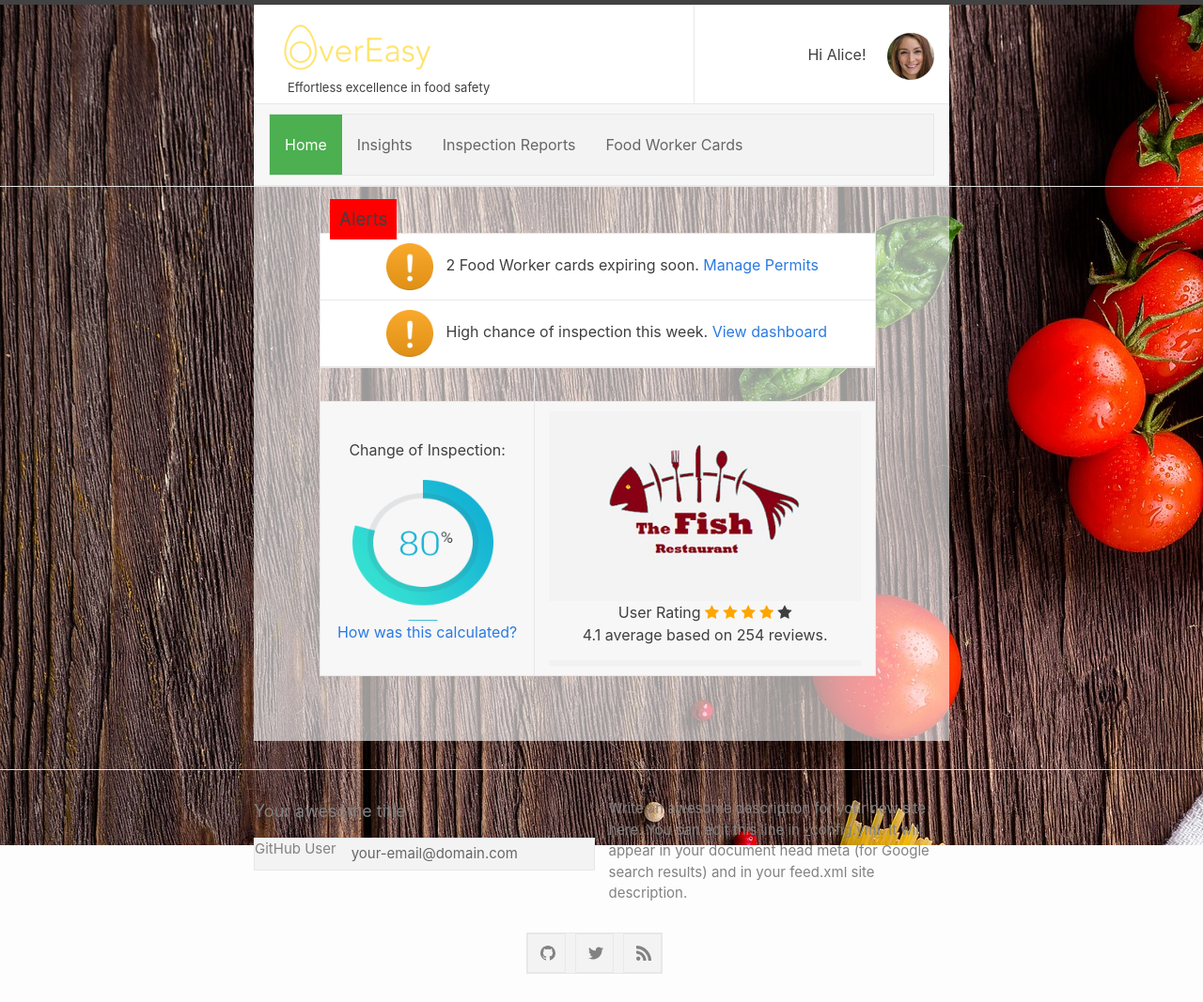
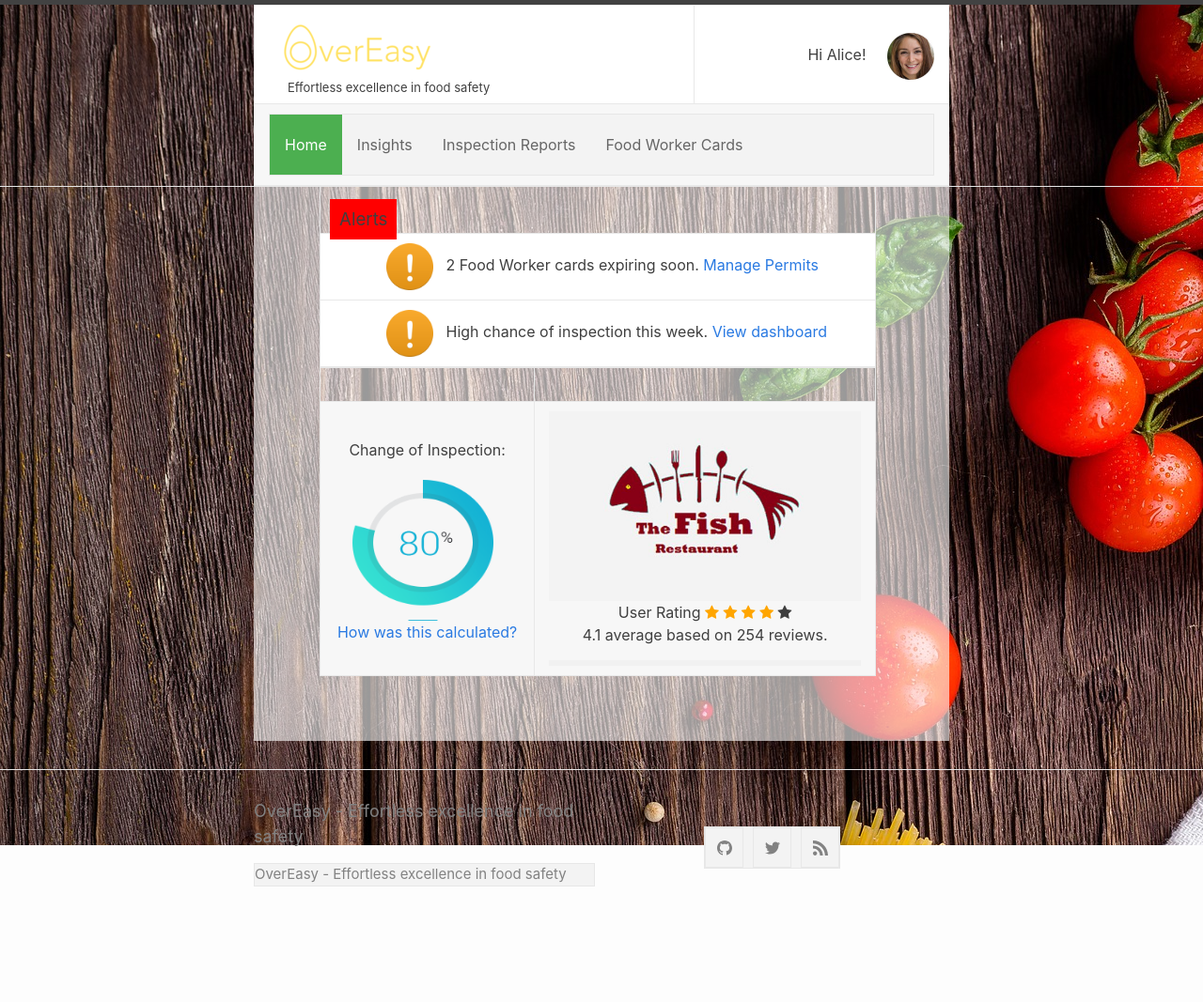
Before and after one commit to aarchak/over-easy-demo, a Jekyll site: the page built from index.md, in a window 1280 px wide. Shown: the whole page at 94% size. Built offline with Jekyll 4.4.1, drawn with Linux system fonts in a browser that asks for light colours; after the commit the page ends 989 px from its top, so only the background shows below that.

Commit message:
Added title

```diff
--- a/_config.yml
+++ b/_config.yml
@@ -1,12 +1,4 @@
-title: Your awesome title
-author: GitHub User
-email: your-email@domain.com
-description: > # this means to ignore newlines until "show_exerpts:"
-  Write an awesome description for your new site here. You can edit this
-  line in _config.yml. It will appear in your document head meta (for
-  Google search results) and in your feed.xml site description.
-
-show_excerpts: false # set to true to show excerpts on the homepage
+title: OverEasy - Effortless excellence in food safety
 
 # Minima date format
 # refer to http://shopify.github.io/liquid/filters/date/ if you want to customize this
```
